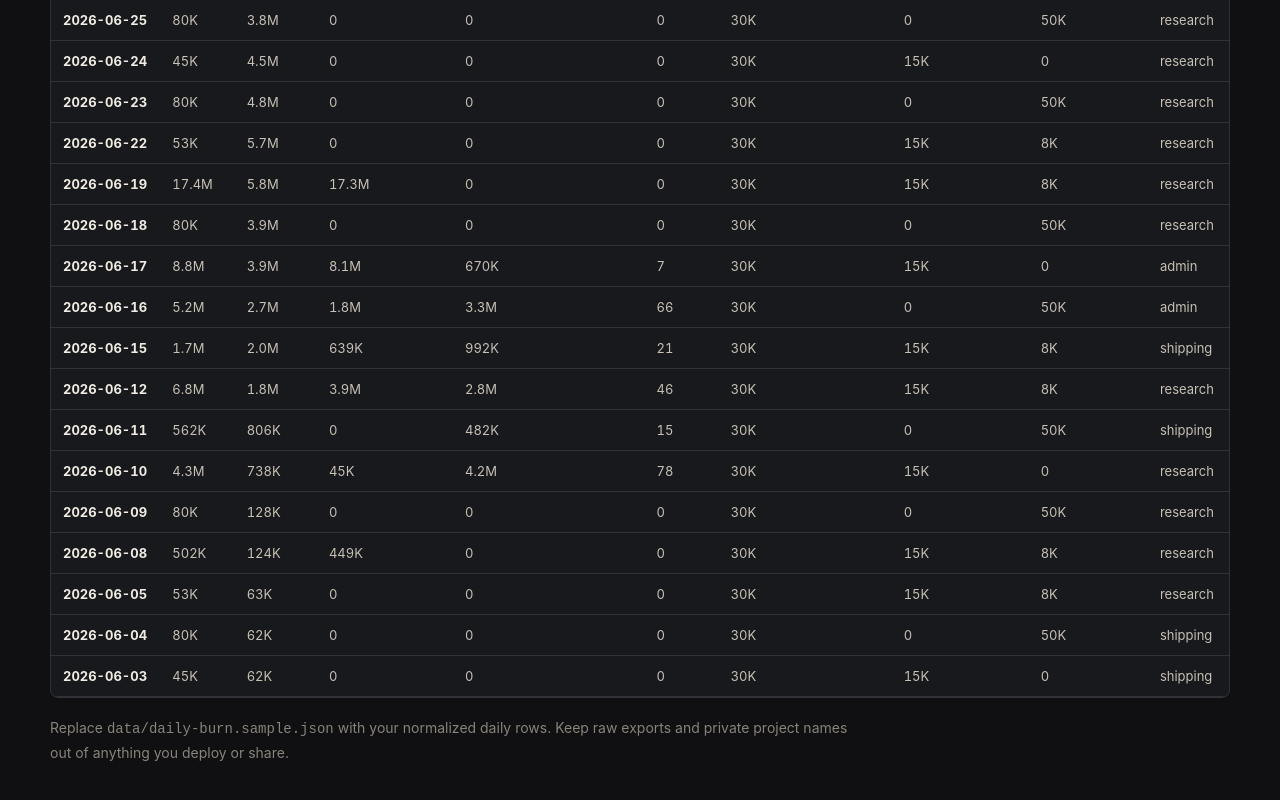
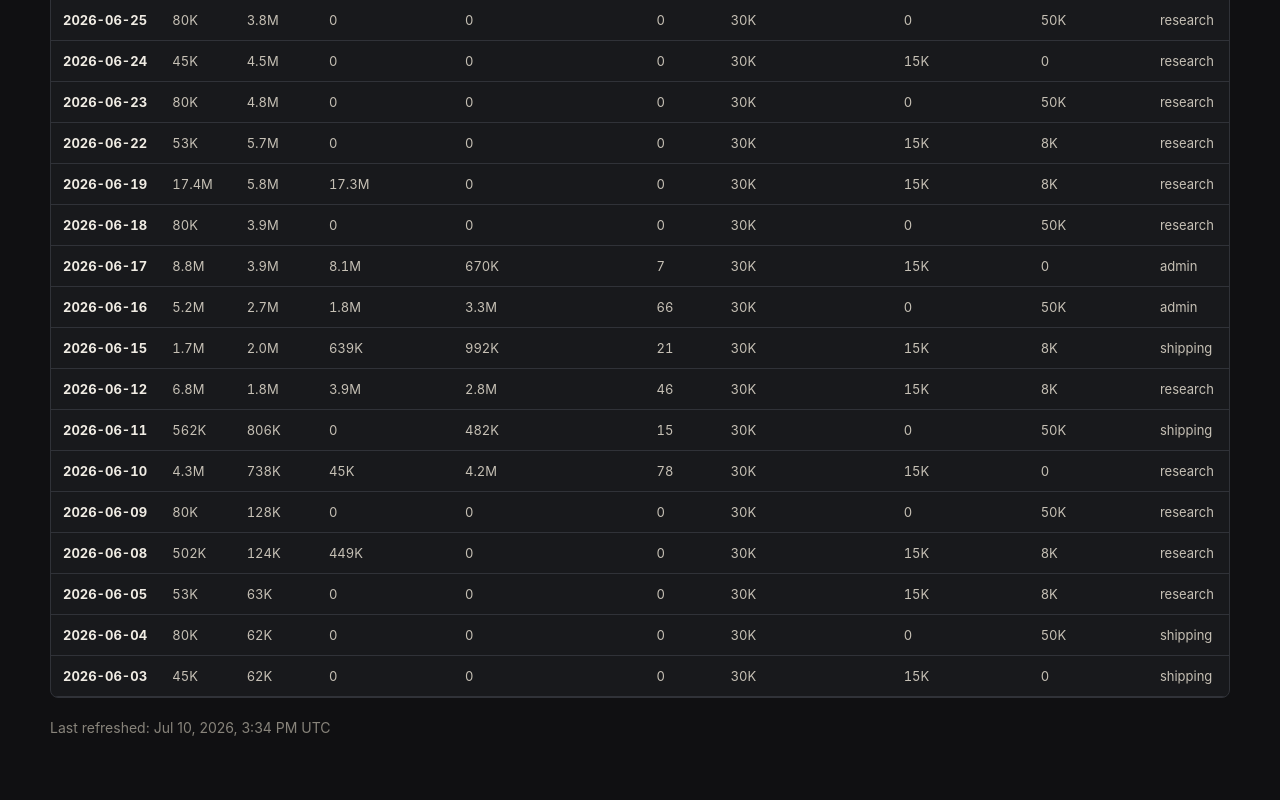
Before and after one commit to lloydlentz/ai-usage, a Next.js app: page / in a window 1280 px wide. Shown: the part 2337-3137 px from the top of the page. Built offline with nearby package versions, Linux system fonts and the light colour scheme.

Commit message:
feat: show last-refreshed timestamp in dashboard footer

```diff
--- a/app/page.tsx
+++ b/app/page.tsx
@@ -3,6 +3,7 @@
 import { useMemo, useState } from "react";
 
 import rawRows from "../data/daily-burn.json";
+import meta from "../data/meta.json";
 import { normalizeRows, sourceColumns, sumSource } from "../lib/burn-data";
 import { getWindowRows, type WindowKey, windows } from "../lib/date-windows";
 import {
@@ -225,9 +226,10 @@ export default function TokenBurnDashboard() {
       </section>
 
       <p className="footerNote">
-        Replace <code>data/daily-burn.sample.json</code> with your normalized
-        daily rows. Keep raw exports and private project names out of anything
-        you deploy or share.
+        Last refreshed: {new Date(meta.refreshed_at).toLocaleString("en-US", {
+          month: "short", day: "numeric", year: "numeric",
+          hour: "numeric", minute: "2-digit", timeZoneName: "short",
+        })}
       </p>
     </main>
   );
--- /dev/null
+++ b/data/meta.json
@@ -0,0 +1 @@
+{"refreshed_at": "2026-07-10T10:34:02-05:00"}
```
Also changed, not shown: 1 other file (tests, documents, lock files or other folders).
